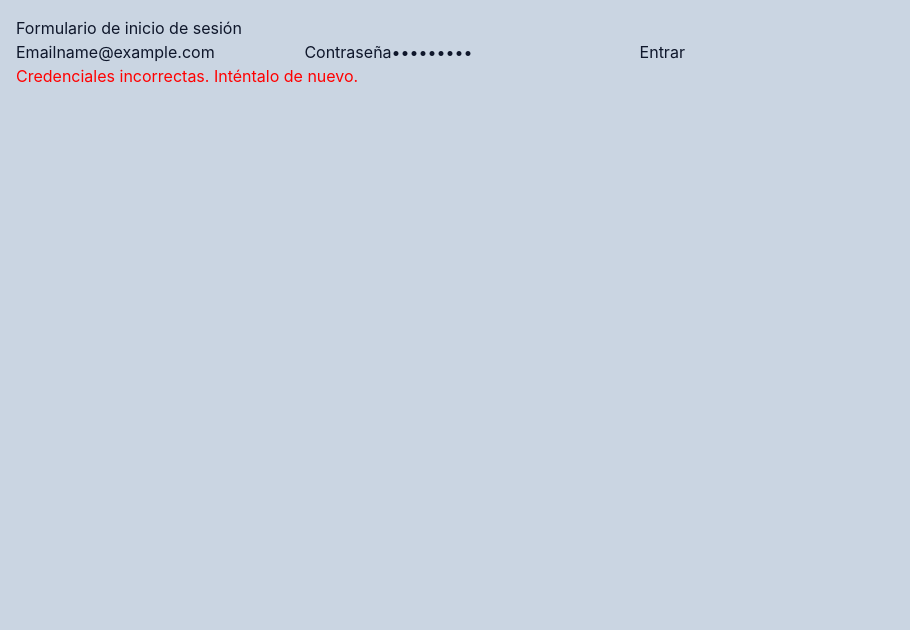
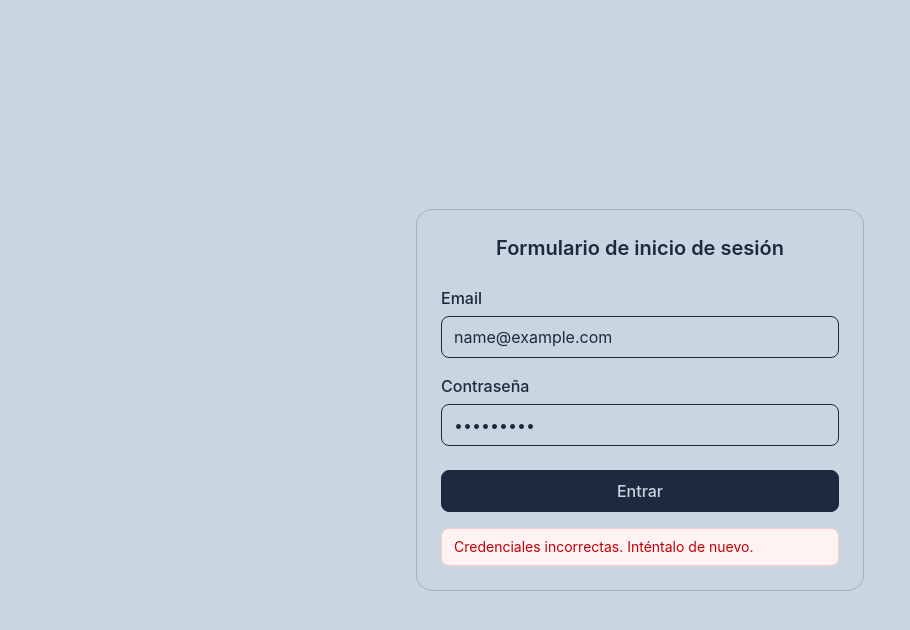
Before and after one commit to martinezdom/Repair-Shop-Frontend, a Vue app: page /login in a window 1280 px wide. Both pictures are taken after typing "name@example.com", "Sample123" into the empty fields and a click on the button "Entrar". Shown: the top 630 px of the page, without its empty margins (0-910 px from the left). Built offline with nearby package versions, Linux system fonts and the light colour scheme; no server answers.

Commit message:
Theme toggle added and main light and dark theme schema

```diff
--- a/index.html
+++ b/index.html
@@ -5,9 +5,20 @@
     <link rel="icon" href="/favicon.ico" />
     <meta name="viewport" content="width=device-width, initial-scale=1.0" />
     <title>Repair Shop</title>
+    <script>
+      ;(() => {
+        const savedTheme = localStorage.getItem('theme')
+        const prefersDark = window.matchMedia('(prefers-color-scheme: dark)').matches
+        const isDark = savedTheme === 'dark' || (!savedTheme && prefersDark)
+
+        document.documentElement.classList.toggle('dark', isDark)
+      })()
+    </script>
     <link rel="stylesheet" href="src/assets/main.css" />
   </head>
-  <body class="bg-slate-300 text-slate-900 dark:bg-slate-800 dark:text-slate-300">
+  <body
+    class="relative flex min-h-screen flex-col bg-slate-300 text-slate-800 dark:bg-slate-800 dark:text-slate-300"
+  >
     <div id="app"></div>
     <script type="module" src="/src/main.ts"></script>
   </body>
--- a/package.json
+++ b/package.json
@@ -25,6 +25,7 @@
     "@vue/tsconfig": "^0.9.1",
     "npm-run-all2": "^8.0.4",
     "prettier": "3.8.3",
+    "prettier-plugin-tailwindcss": "^0.6.11",
     "typescript": "~6.0.0",
     "vite": "^8.0.8",
     "vite-plugin-vue-devtools": "^8.1.1",
--- a/src/App.vue
+++ b/src/App.vue
@@ -7,11 +7,11 @@ const route = useRoute()
 
 <template>
   <div id="wrapper" class="min-h-screen">
-    <header class="bg-slate-500 dark:bg-slate-700 shadow-md">
+    <header class="bg-slate-300 shadow-md dark:bg-slate-800">
       <NavBar v-if="route.meta.requiresAuth" />
     </header>
 
-    <main class="container mx-auto p-4">
+    <main class="container mx-auto flex min-h-screen items-center justify-center p-4">
       <RouterView />
     </main>
   </div>
--- a/src/assets/main.css
+++ b/src/assets/main.css
@@ -1 +1,2 @@
 @import 'tailwindcss';
+@custom-variant dark (&:where(.dark, .dark *));
--- a/src/components/NavBar.vue
+++ b/src/components/NavBar.vue
@@ -1,15 +1,82 @@
 <script setup lang="ts">
-import { ref } from 'vue'
+import { computed, onMounted, onUnmounted, ref } from 'vue'
 import MenuItem from './MenuItem.vue'
 import { useRouter } from 'vue-router'
 
 const router = useRouter()
+type ThemeMode = 'light' | 'dark' | 'system'
 
 const menuItems = ref([
   { to: '/dashboard', label: 'Panel de control' },
   { to: '/customers', label: 'Clientes' },
   { to: '/vehicles', label: 'Vehículos' },
 ])
+const themeMode = ref<ThemeMode>('system')
+
+const themeLabel = computed(() => {
+  if (themeMode.value === 'light') {
+    return 'Tema: Claro'
+  } else if (themeMode.value === 'dark') {
+    return 'Tema: Oscuro'
+  } else {
+    return 'Tema: Sistema'
+  }
+})
+
+function applyTheme(mode: ThemeMode) {
+  const prefersDark = window.matchMedia('(prefers-color-scheme: dark)').matches
+  const isDark = mode === 'dark' || (mode === 'system' && prefersDark)
+
+  document.documentElement.classList.toggle('dark', isDark)
+
+  if (mode === 'system') {
+    localStorage.removeItem('theme')
+  } else {
+    localStorage.setItem('theme', mode)
+  }
+
+  themeMode.value = mode
+}
+
+function cycleTheme() {
+  if (themeMode.value === 'system') {
+    applyTheme('light')
+    return
+  }
+
+  if (themeMode.value === 'light') {
+    applyTheme('dark')
+    return
+  }
+
+  applyTheme('system')
+}
+
+function handleSystemThemeChange() {
+  if (themeMode.value === 'system') {
+    applyTheme('system')
+  }
+}
+
+onMounted(() => {
+  const savedTheme = localStorage.getItem('theme')
+
+  if (savedTheme === 'light' || savedTheme === 'dark') {
+    applyTheme(savedTheme)
+  } else {
+    applyTheme('system')
+  }
+
+  window
+    .matchMedia('(prefers-color-scheme: dark)')
+    .addEventListener('change', handleSystemThemeChange)
+})
+
+onUnmounted(() => {
+  window
+    .matchMedia('(prefers-color-scheme: dark)')
+    .removeEventListener('change', handleSystemThemeChange)
+})
 
 function logout() {
   localStorage.removeItem('token')
@@ -18,16 +85,25 @@ function logout() {
 </script>
 
 <template>
-  <nav class="container mx-auto flex justify-between items-center p-4">
-    <ul class="flex gap-6 font-medium">
+  <nav class="container mx-auto flex items-center justify-between p-4">
+    <ul class="flex gap-6 font-medium text-slate-800 dark:text-slate-300">
       <MenuItem v-for="item in menuItems" :key="item.to" :to="item.to" :label="item.label" />
     </ul>
 
-    <button
-      @click="logout"
-      class="bg-red-500 hover:bg-red-600 px-4 py-2 rounded font-bold cursor-pointer transition-colors"
-    >
-      Cerrar sesión
-    </button>
+    <div class="flex items-center gap-2">
+      <button
+        @click="cycleTheme"
+        class="cursor-pointer rounded bg-slate-800 px-4 py-2 font-bold text-slate-300 transition-colors hover:bg-slate-700 dark:bg-slate-300 dark:text-slate-800"
+      >
+        {{ themeLabel }}
+      </button>
+
+      <button
+        @click="logout"
+        class="cursor-pointer rounded bg-red-500 px-4 py-2 font-bold text-white transition-colors hover:bg-red-600 dark:bg-red-600"
+      >
+        Cerrar sesión
+      </button>
+    </div>
   </nav>
 </template>
--- a/src/views/DashboardView.vue
+++ b/src/views/DashboardView.vue
@@ -28,11 +28,11 @@ onMounted(() => {
 </script>
 
 <template>
-  <div class="flex justify-center">
-    <h2 v-if="errorMessage">{{ errorMessage }}</h2>
-    <table>
-      <thead>
-        <tr>
+  <div class="flex justify-center text-slate-800 dark:text-slate-300">
+    <h2 v-if="errorMessage" class="text-red-700 dark:text-red-300">{{ errorMessage }}</h2>
+    <table class="border-slate-800 dark:border-slate-300">
+      <thead class="border-slate-800 dark:border-slate-300">
+        <tr class="p-6">
           <th>Id</th>
           <th>Matrícula</th>
           <th>Estado</th>
@@ -40,7 +40,7 @@ onMounted(() => {
           <th>Descripción</th>
         </tr>
       </thead>
-      <tbody>
+      <tbody class="border-slate-800 dark:border-slate-300">
         <tr v-for="repair in repairs" :key="repair.id">
           <td>{{ repair.id }}</td>
           <td>{{ repair.vehicleLicensePlate }}</td>
--- a/src/views/LoginView.vue
+++ b/src/views/LoginView.vue
@@ -32,19 +32,51 @@ async function login() {
 </script>
 
 <template>
-  <div>
-    <h2>Formulario de inicio de sesión</h2>
+  <div
+    class="w-full max-w-md rounded-2xl border border-slate-800/20 bg-slate-300 p-6 text-slate-800 dark:border-slate-300/20 dark:bg-slate-800 dark:text-slate-300"
+  >
+    <h2 class="mb-6 text-center text-xl font-semibold">Formulario de inicio de sesión</h2>
 
-    <form @submit.prevent="login">
-      <label for="email">Email</label>
-      <input type="email" id="email" v-model="email" required />
+    <form @submit.prevent="login" class="flex flex-col gap-4">
+      <div class="flex flex-col gap-1.5">
+        <label for="email" class="font-medium text-slate-800 dark:text-slate-300">Email</label>
+        <input
+          id="email"
+          v-model="email"
+          type="email"
+          required
+          class="w-full rounded-lg border border-slate-800 bg-slate-300 px-3 py-2 text-slate-800 transition dark:border-slate-300 dark:bg-slate-800 dark:text-slate-300"
+          placeholder="tu@email.com"
+        />
+      </div>
 
-      <label for="password">Contraseña</label>
-      <input type="password" id="password" v-model="password" required />
+      <div class="flex flex-col gap-1.5">
+        <label for="password" class="font-medium text-slate-800 dark:text-slate-300"
+          >Contraseña</label
+        >
+        <input
+          id="password"
+          v-model="password"
+          type="password"
+          required
+          class="w-full rounded-lg border border-slate-800 bg-slate-300 px-3 py-2 text-slate-800 transition dark:border-slate-300 dark:bg-slate-800 dark:text-slate-300"
+          placeholder="••••••••"
+        />
+      </div>
 
-      <button type="submit">Entrar</button>
+      <button
+        type="submit"
+        class="mt-2 cursor-pointer rounded-lg border border-slate-800 bg-slate-800 px-4 py-2 font-medium text-slate-300 transition hover:bg-slate-300 hover:text-slate-800 dark:border-slate-300 dark:bg-slate-300 dark:text-slate-800 dark:hover:bg-slate-800 dark:hover:text-slate-300"
+      >
+        Entrar
+      </button>
     </form>
 
-    <p v-if="errorMessage" style="color: red">{{ errorMessage }}</p>
+    <p
+      v-if="errorMessage"
+      class="mt-4 rounded-lg border border-red-200 bg-red-50 px-3 py-2 text-sm text-red-700 dark:border-red-800 dark:bg-red-950/60 dark:text-red-300"
+    >
+      {{ errorMessage }}
+    </p>
   </div>
 </template>
```
Also changed, not shown: .prettierrc.json, 1 other file (tests, documents, lock files or other folders).
